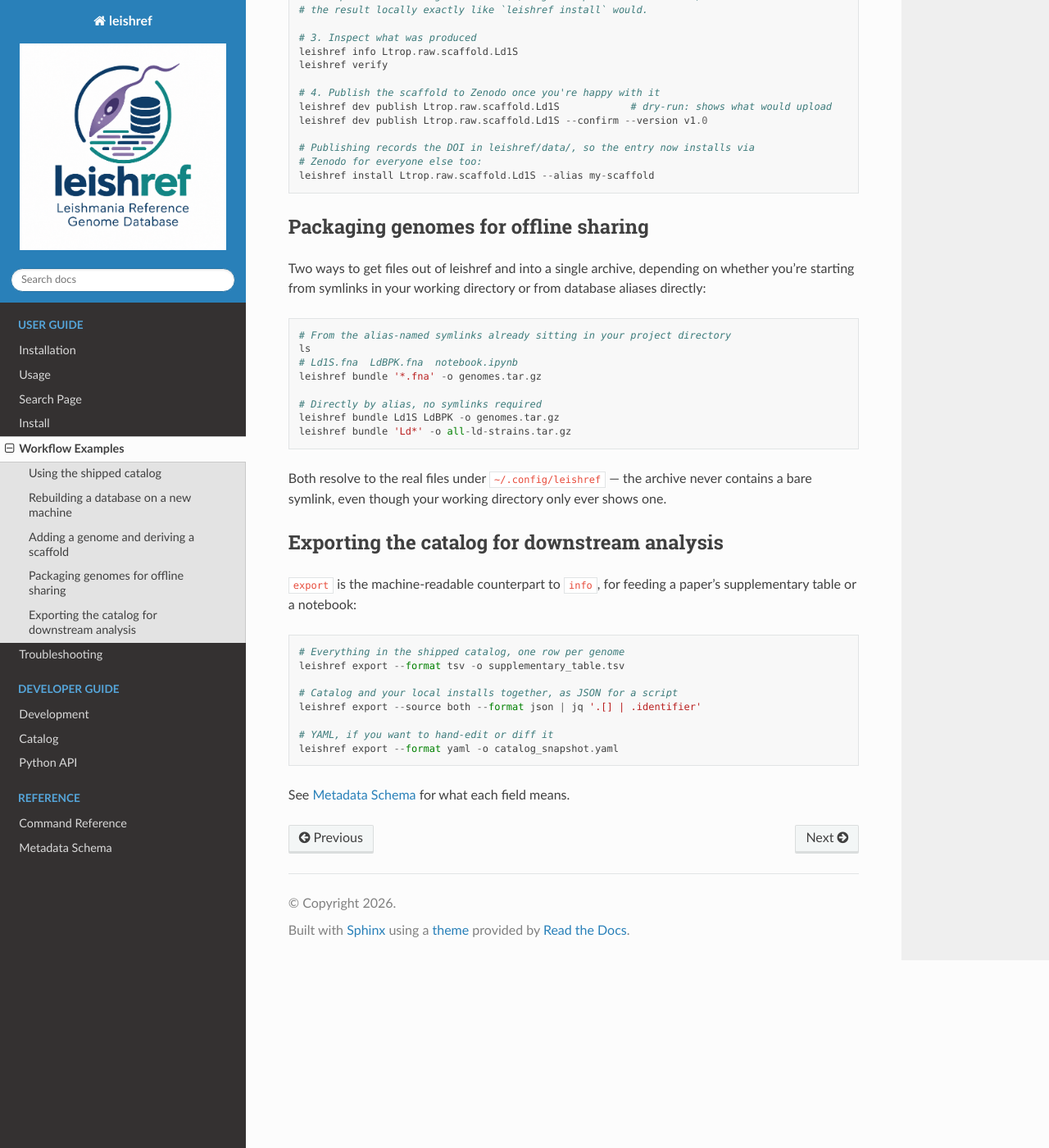
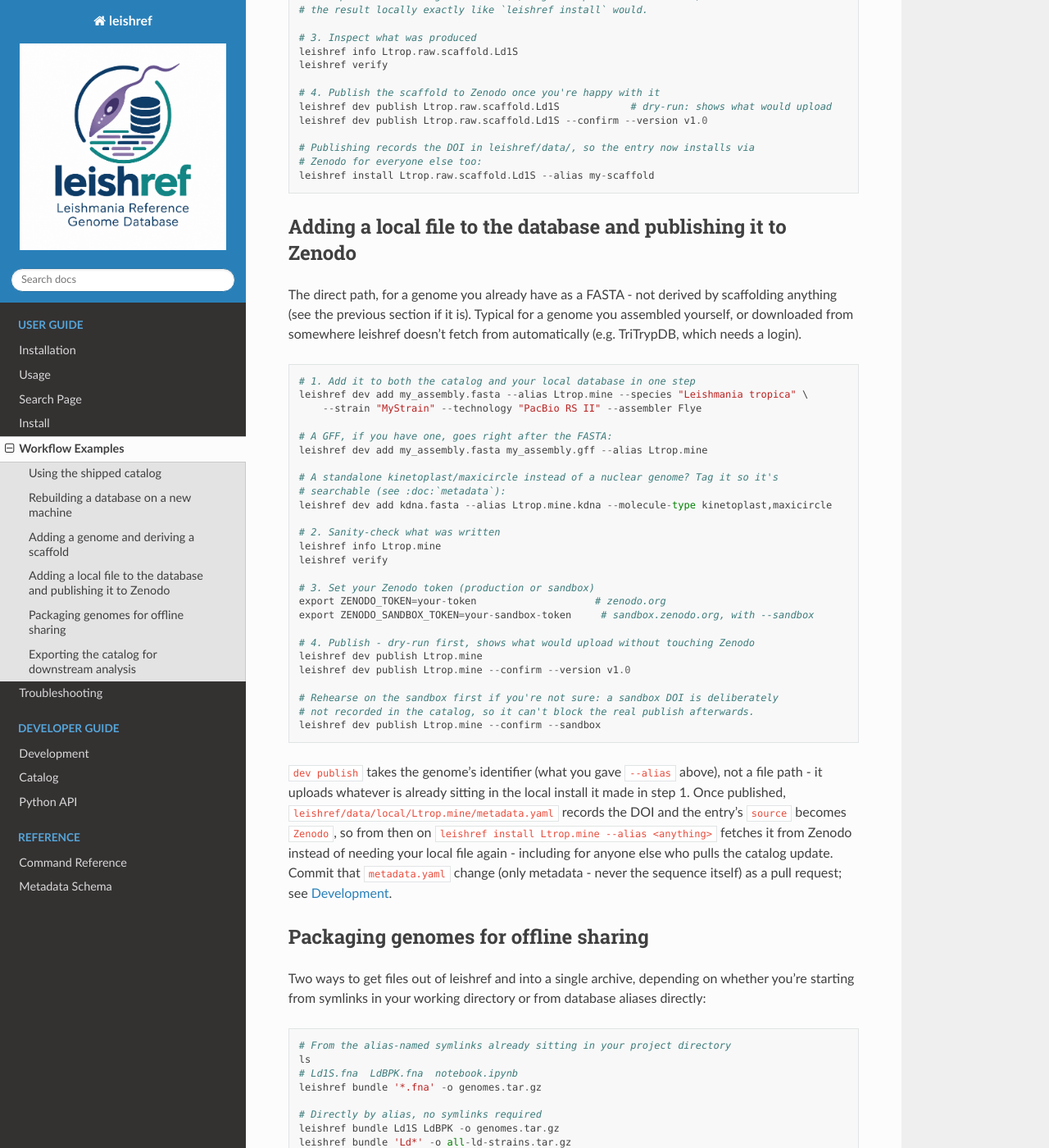
Before and after one commit to cokelaer/leishref, a Sphinx documentation site: the page built from docs/workflow.rst, in a window 1280 px wide and 1400 px high, scrolled down 1344 px. Shown: the whole window at 82% size. Built offline with Sphinx 7.4.7 and the Read the Docs theme 3.1.0, drawn with Linux system fonts in a browser that asks for light colours.

Commit message:
Add dedicated docs section: local file -> local database -> Zenodo
The existing add/publish coverage only ever showed dev add feeding into
dev scaffold before publish (docs/workflow.rst's "deriving a scaffold"
section) - there was no worked example for the more common direct case:
a genome you already have as a finished FASTA, published as-is.

Added "Adding a local file to the database and publishing it to Zenodo"
to docs/workflow.rst, covering dev add (with/without GFF, with
--molecule-type for a standalone kinetoplast), the ZENODO_TOKEN /
ZENODO_SANDBOX_TOKEN setup, dry-run vs --confirm publish, --sandbox
rehearsal, and what changes afterward (source becomes Zenodo, later
installs fetch from Zenodo instead of needing the local file).

Also fixed two real bugs in docs/development.rst's "Maintainer
commands" section while touching the same material: `dev add` example
was missing the required --alias, and `dev publish scaffold.fasta`
implied publish takes a file path when it takes the genome's
identifier (NAME) - both would fail if actually run.

```diff
--- a/docs/workflow.rst
+++ b/docs/workflow.rst
@@ -77,6 +77,52 @@ scaffold from it, from raw FASTA through to a published, installable entry.
     # Zenodo for everyone else too:
     leishref install Ltrop.raw.scaffold.Ld1S --alias my-scaffold
 
+Adding a local file to the database and publishing it to Zenodo
+--------------------------------------------------------------------
+
+The direct path, for a genome you already have as a FASTA - not derived by
+scaffolding anything (see the previous section if it is). Typical for a genome you
+assembled yourself, or downloaded from somewhere leishref doesn't fetch from
+automatically (e.g. TriTrypDB, which needs a login).
+
+::
+
+    # 1. Add it to both the catalog and your local database in one step
+    leishref dev add my_assembly.fasta --alias Ltrop.mine --species "Leishmania tropica" \
+        --strain "MyStrain" --technology "PacBio RS II" --assembler Flye
+
+    # A GFF, if you have one, goes right after the FASTA:
+    leishref dev add my_assembly.fasta my_assembly.gff --alias Ltrop.mine
+
+    # A standalone kinetoplast/maxicircle instead of a nuclear genome? Tag it so it's
+    # searchable (see :doc:`metadata`):
+    leishref dev add kdna.fasta --alias Ltrop.mine.kdna --molecule-type kinetoplast,maxicircle
+
+    # 2. Sanity-check what was written
+    leishref info Ltrop.mine
+    leishref verify
+
+    # 3. Set your Zenodo token (production or sandbox)
+    export ZENODO_TOKEN=your-token                    # zenodo.org
+    export ZENODO_SANDBOX_TOKEN=your-sandbox-token     # sandbox.zenodo.org, with --sandbox
+
+    # 4. Publish - dry-run first, shows what would upload without touching Zenodo
+    leishref dev publish Ltrop.mine
+    leishref dev publish Ltrop.mine --confirm --version v1.0
+
+    # Rehearse on the sandbox first if you're not sure: a sandbox DOI is deliberately
+    # not recorded in the catalog, so it can't block the real publish afterwards.
+    leishref dev publish Ltrop.mine --confirm --sandbox
+
+``dev publish`` takes the genome's identifier (what you gave ``--alias`` above), not
+a file path - it uploads whatever is already sitting in the local install it made in
+step 1. Once published, ``leishref/data/local/Ltrop.mine/metadata.yaml`` records the
+DOI and the entry's ``source`` becomes ``Zenodo``, so from then on
+``leishref install Ltrop.mine --alias <anything>`` fetches it from Zenodo instead of
+needing your local file again - including for anyone else who pulls the catalog
+update. Commit that ``metadata.yaml`` change (only metadata - never the sequence
+itself) as a pull request; see :doc:`development`.
+
 Packaging genomes for offline sharing
 ----------------------------------------
 
```
Also changed, not shown: docs/development.rst (+12 -6 lines).
